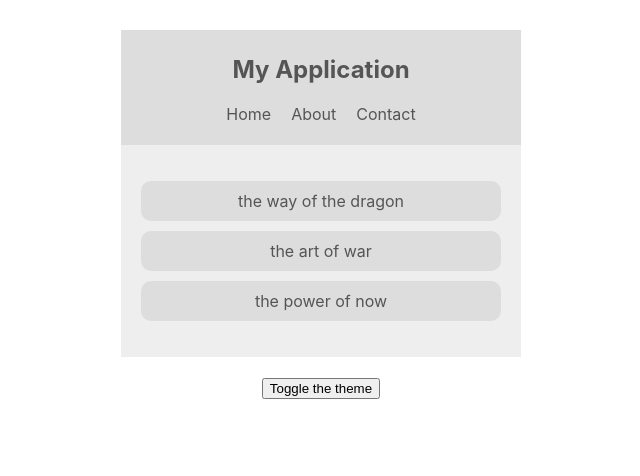
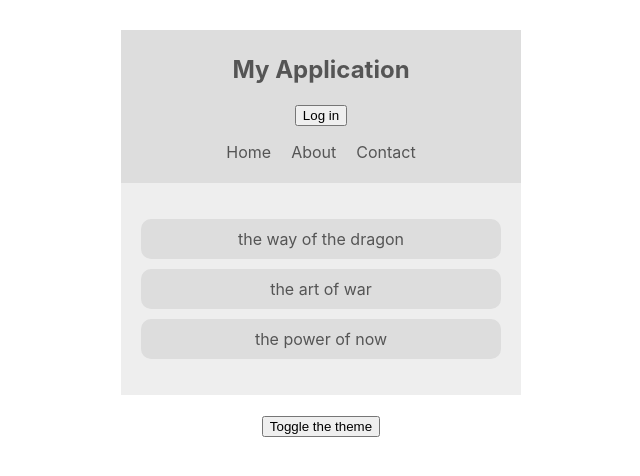
Before and after one commit to MSanchezVasquez/context-app, a React (Vite) app: page / in a window 1280 px wide. Shown: the top 476 px of the page, without its empty margins (319-959 px from the left). Built offline with nearby package versions, Linux system fonts and the light colour scheme.

Commit message:
feat: integrate AuthContext in Navbar to toggle login state

```diff
--- a/src/components/Navbar.jsx
+++ b/src/components/Navbar.jsx
@@ -1,14 +1,24 @@
 import { useContext } from "react";
 import { ThemeContext } from "../context/ThemeContext";
+import { AuthContext } from "../context/AuthContext";
 
 const Navbar = () => {
   const theme = useContext(ThemeContext);
+  const auth = useContext(AuthContext);
+
   const { isLightTheme, light, dark } = theme;
   const themeCurrent = isLightTheme ? light : dark;
+
+  const { isAuthenticated, toggleAuth } = auth;
 
   return (
     <nav style={{ background: themeCurrent.ui, color: themeCurrent.syntax }}>
       <h1>My Application</h1>
+      <div>
+        <button onClick={toggleAuth}>
+          {isAuthenticated ? "Log out" : "Log in"}
+        </button>
+      </div>
       <ul>
         <li>Home</li>
         <li>About</li>
--- a/src/context/AuthContext.jsx
+++ b/src/context/AuthContext.jsx
@@ -5,16 +5,16 @@ export const AuthContext = createContext();
 const AuthContextProvider = ({ children }) => {
   const [isAuthenticated, setIsAuthenticated] = useState(false);
 
-  const toggleAuth = () => {
-    setIsAuthenticated(!isAuthenticated);
-  };
-
   const login = () => {
     // Logic to log in the user
   };
 
   const logout = () => {
     // Logic to log out the user
+  };
+
+  const toggleAuth = () => {
+    setIsAuthenticated(!isAuthenticated);
   };
 
   return (
```
